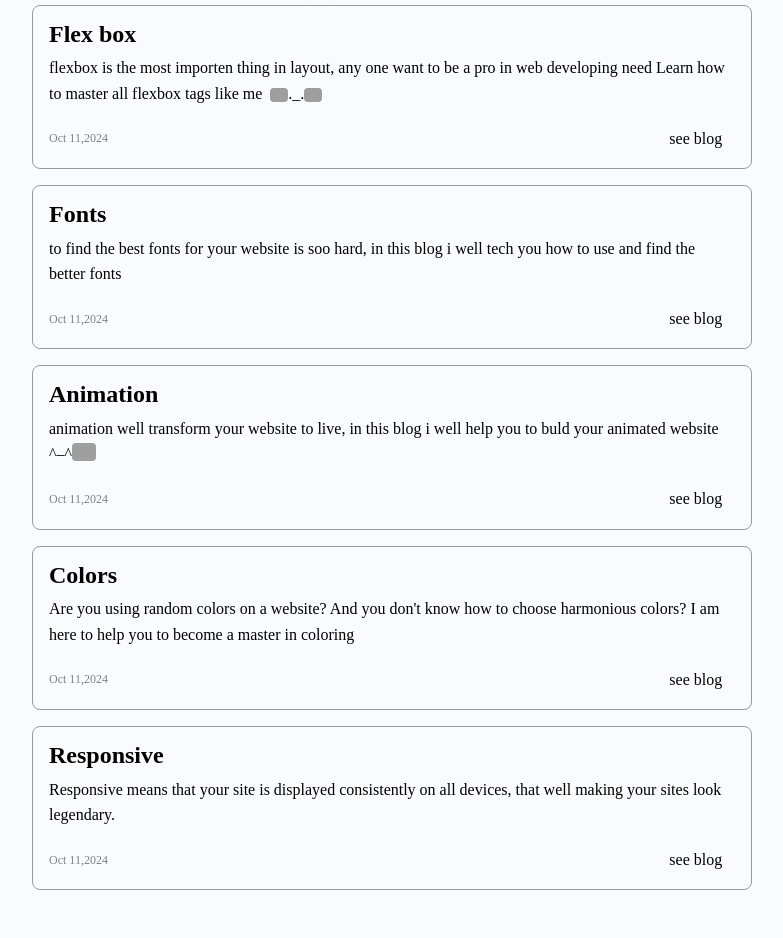
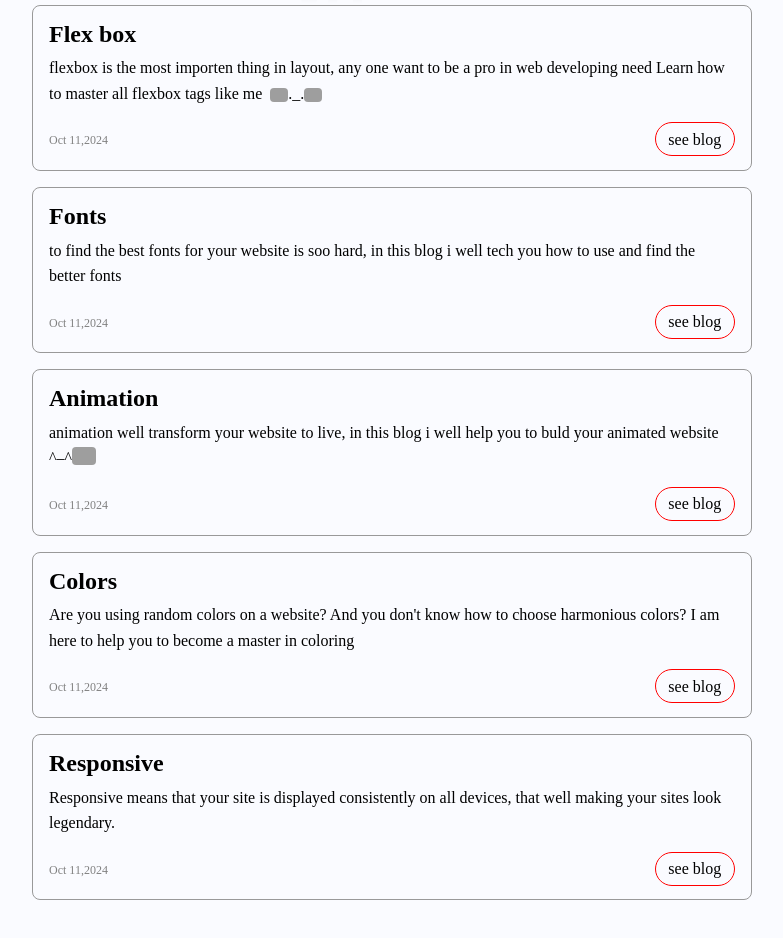
Before and after one commit to dyaa-edin/d1master-demo, a plain HTML site: page index.html in a window 1280 px wide. Shown: the part 3620-4558 px from the top of the page, without its empty margins (248-1031 px from the left). Drawn offline with nearby package versions, Linux system fonts and the light colour scheme; grey boxes are pictures that could not be loaded; a web font is replaced by a local one.

Commit message:
Add files via upload

```diff
--- a/assets/styles.css
+++ b/assets/styles.css
@@ -1099,9 +1099,11 @@ mark {
   }
   .read__more__blog{
     color: var(--body-text-color);
+    border: 1px solid red;
     padding:0.2rem 0.8rem;
     border-radius: 2rem;
     background-color: var(--apple-buton);
+    z-index: 4;
   }
           pre {
             background-color: #131313;
```
